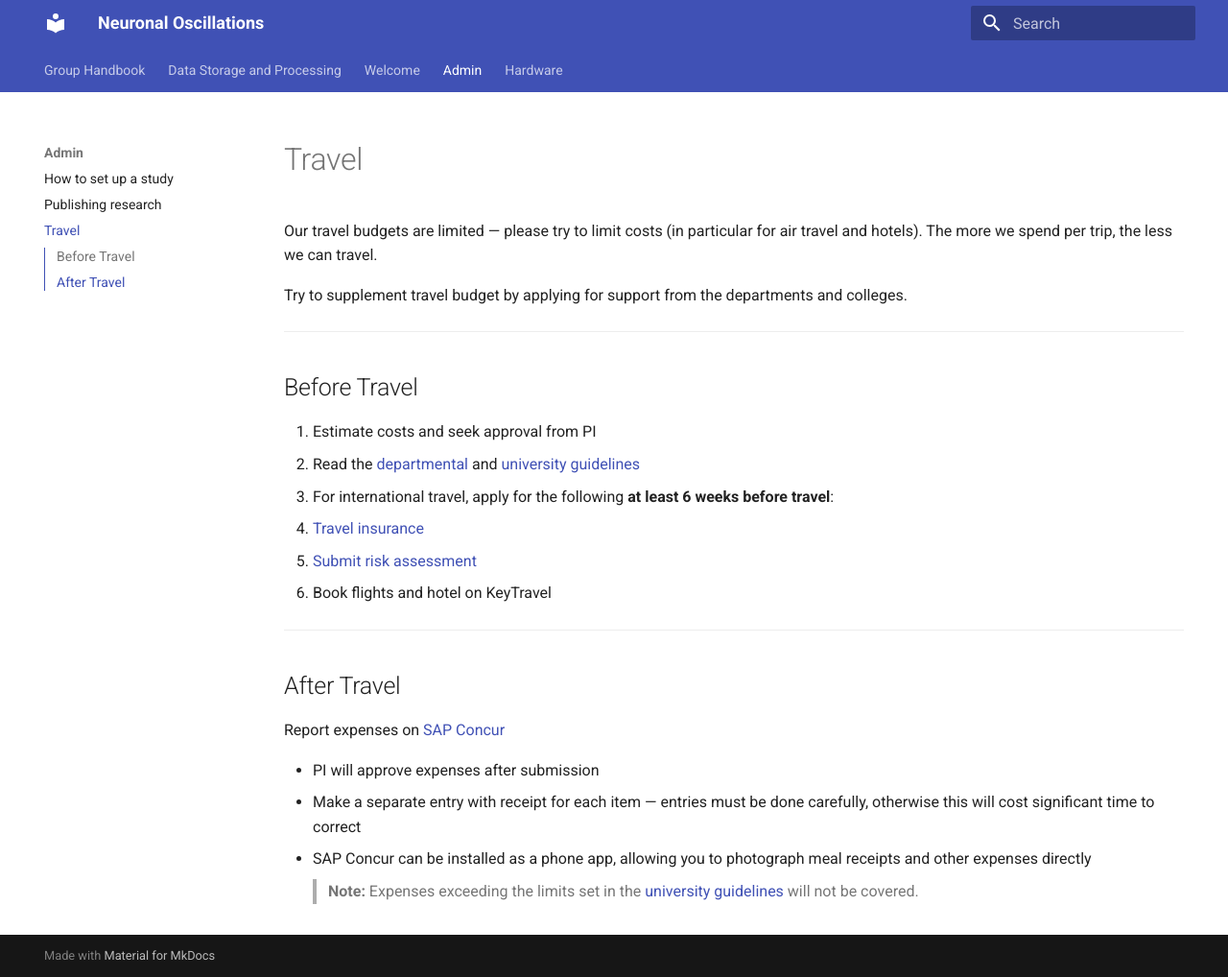
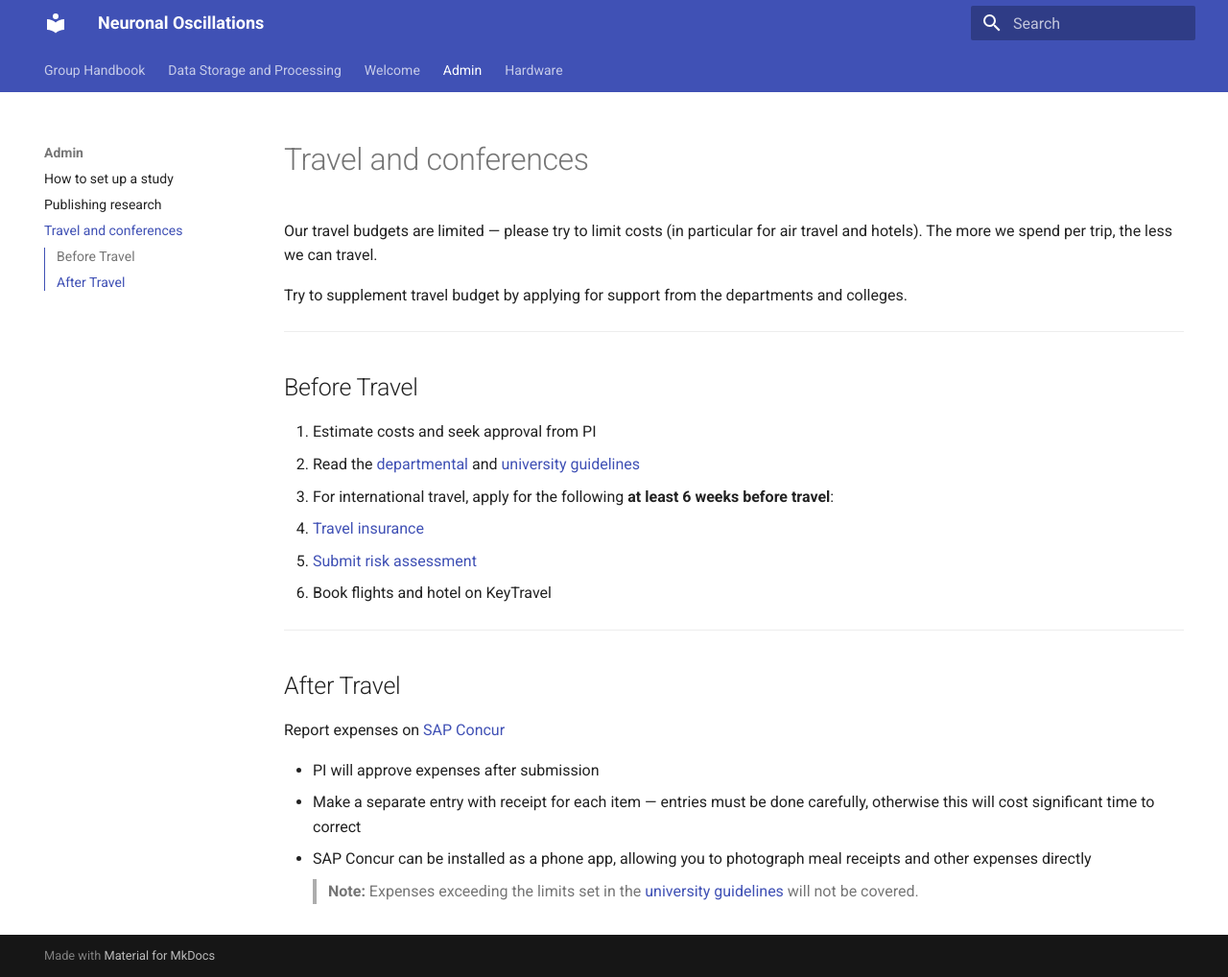
Before and after one commit to Neuronal-Oscillations/group-handbook, an MkDocs documentation site: the page built from docs/admin/travel_and_conferences.md, in a window 1280 px wide and 1018 px high. Shown: the whole window at 96% size. Built offline with MkDocs 1.6.1 and Material for MkDocs 9.7.7, drawn with Linux system fonts in a browser that asks for light colours.

Commit message:
Update and rename travel.md to travel_and_conferences.md

```diff
--- a/docs/admin/travel.md
+++ b/docs/admin/travel_and_conferences.md
@@ -1,4 +1,4 @@
-# Travel
+# Travel and conferences
 
 Our travel budgets are limited — please try to limit costs (in particular for air travel and hotels). The more we spend per trip, the less we can travel.
 
```
